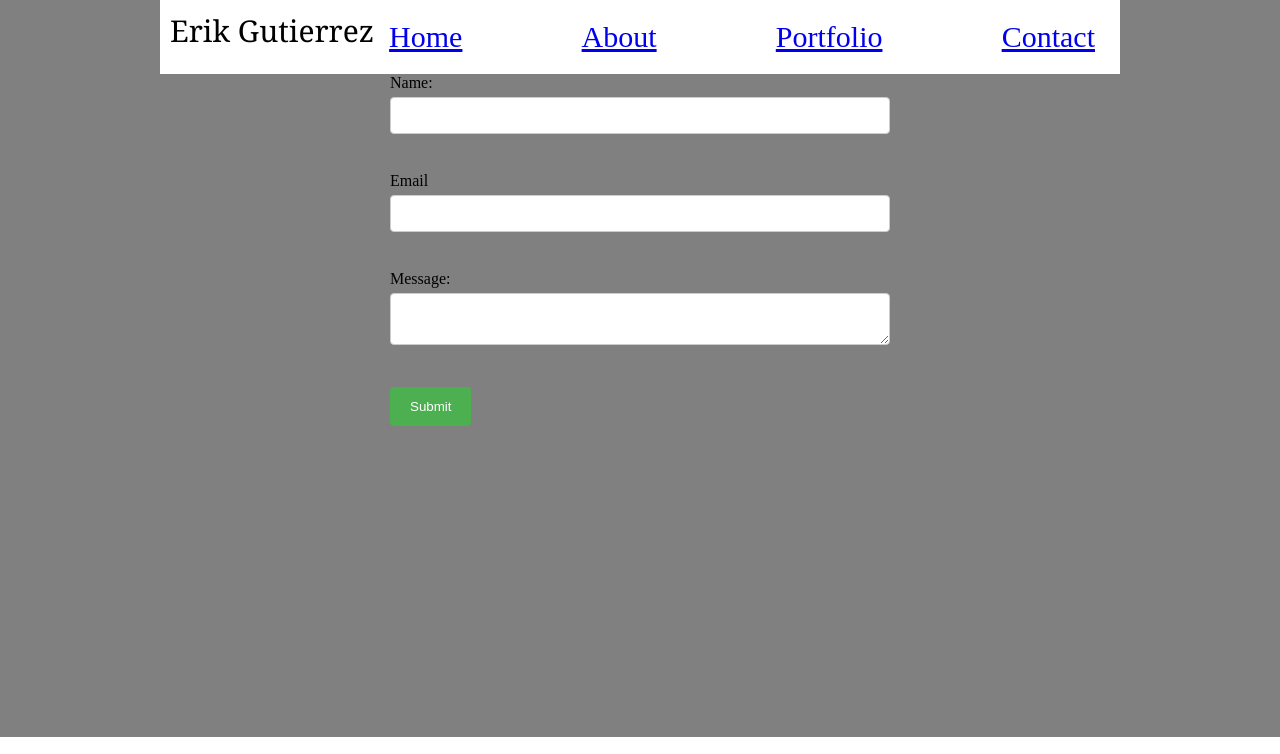
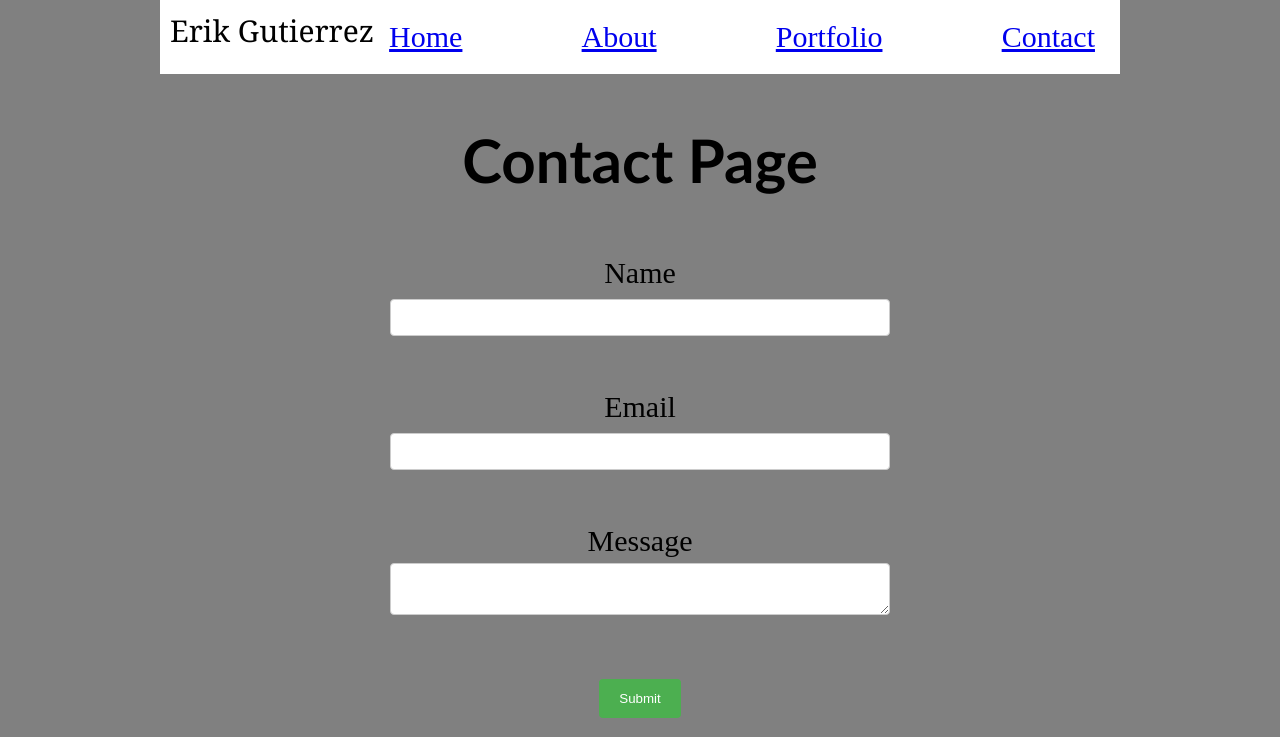
Before and after one commit to Erik-Gutierrez-Personal-Website/test-website, a plain HTML site: page contact.html in a window 1280 px wide. Shown: the top 754 px of the page. Drawn offline with Linux system fonts and the light colour scheme; grey boxes are pictures that could not be loaded.

Commit message:
added grid container css

```diff
--- a/contact.html
+++ b/contact.html
@@ -17,17 +17,25 @@
             <a class="active" href="contact.html">Contact</a>
         </nav>
     </header>
+    <div class="grid-container">
 
+    <div class="item1">
+    <h1>Contact Page</h1>
+    </div>
+
+    <div class="item2">
     <form id="contactpage">
-        <label for="name">Name:</label>
+        <label for="name">Name</label>
         <input type="text" id="name" name="name"><br><br>
         <label for="email">Email</label>
         <input type="email" id="email" name="email"><br><br>
-        <label for="message">Message:</label>
+        <label for="message">Message</label>
         <textarea name="message" id="message"></textarea><br><br>
         <button type="submit" id="submitBtn">Submit</button>
     </form>
+    </div>
 
+    </div>
     <footer>
         <a href="https://facebook.com"><img src="https://cdn-icons-png.flaticon.com/512/124/124010.png" alt="facebook" width="25"></a>
      </footer>
--- a/style.css
+++ b/style.css
@@ -89,12 +89,11 @@ footer{
     font-size: 40px;
     text-align: center;
     margin-top:50px;
-
     background-color: rgb(255, 255, 255);
     transition: background-color 1s ease-in-out;
 }
 
-div:hover {
+.quote:hover {
     background-color: #85bb65;
   }
 
@@ -189,4 +188,17 @@ button[type="submit"]:hover {
   }
 
 
-  /*END media queries styling*/
+  /*css grid*/
+
+  .grid-container {
+    display:flexbox;
+    grid-template-columns: 50% 50%;
+    grid-gap: 1px;
+  }
+
+  .grid-container > div {
+    background-color:none;
+    padding: 10px;
+    text-align: center;
+    font-size: 30px;
+  }
```
